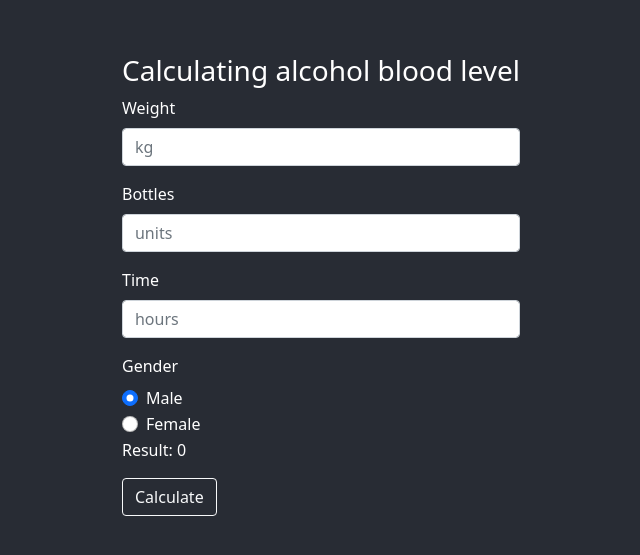
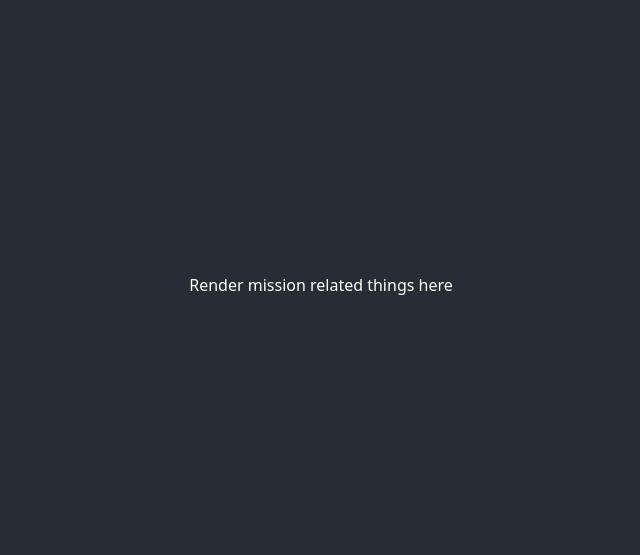
Before and after one commit to Dolez777/dynaaminen-verkkosivu, a React (Create React App) app: page / in a window 1280 px wide. Shown: the part 115-670 px from the top of the page, without its empty margins (319-959 px from the left). Built offline with nearby package versions, Linux system fonts and the light colour scheme.

Commit message:
default app.jsx for future mission

```diff
--- a/src/App.jsx
+++ b/src/App.jsx
@@ -1,13 +1,8 @@
-import Calculator from "components/calculator";
 import React from "react";
 import "./App.scss";
 
 function App() {
-	return (
-		<div className="App">
-			<Calculator></Calculator>
-		</div>
-	);
+	return <div className="App">Render mission related things here</div>;
 }
 
 export default App;
```
